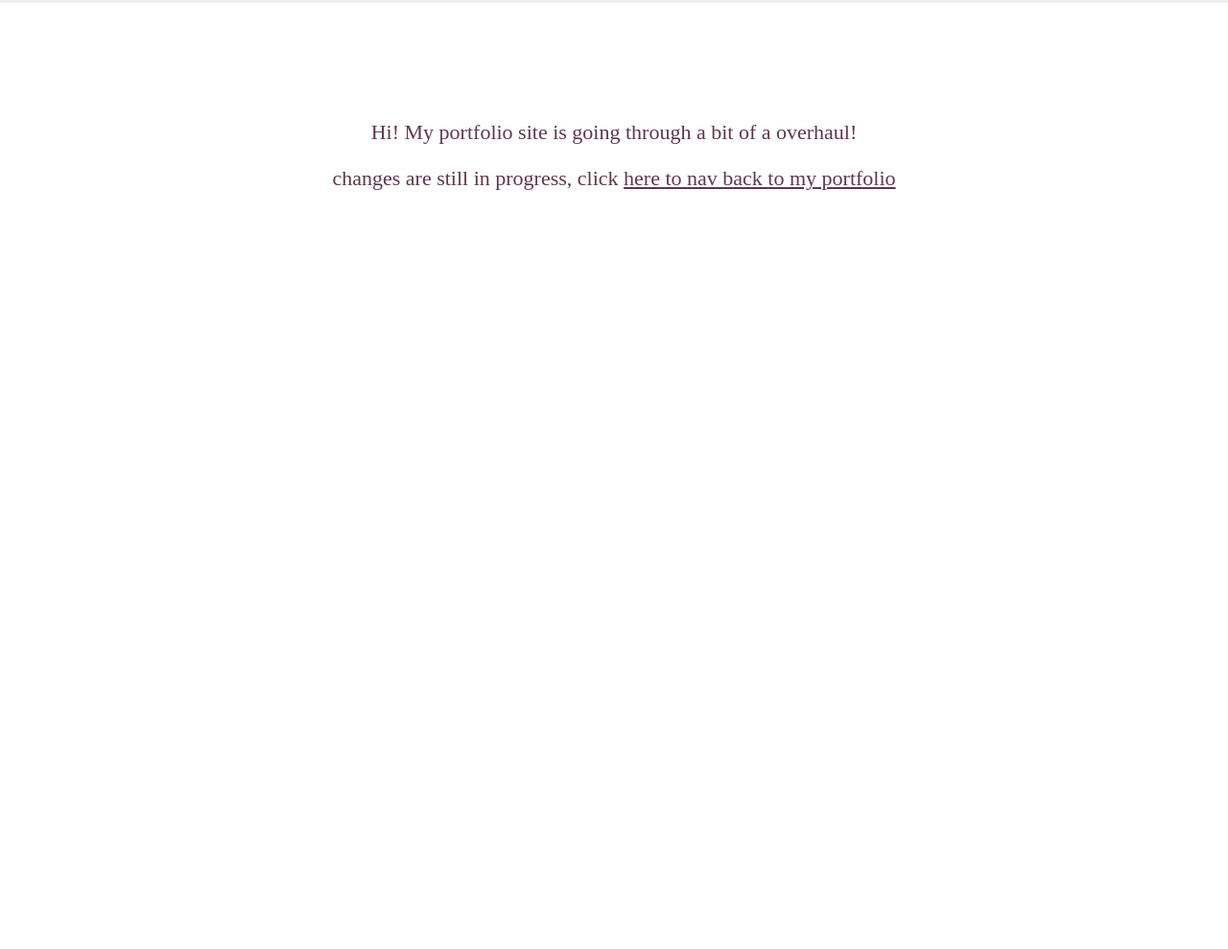
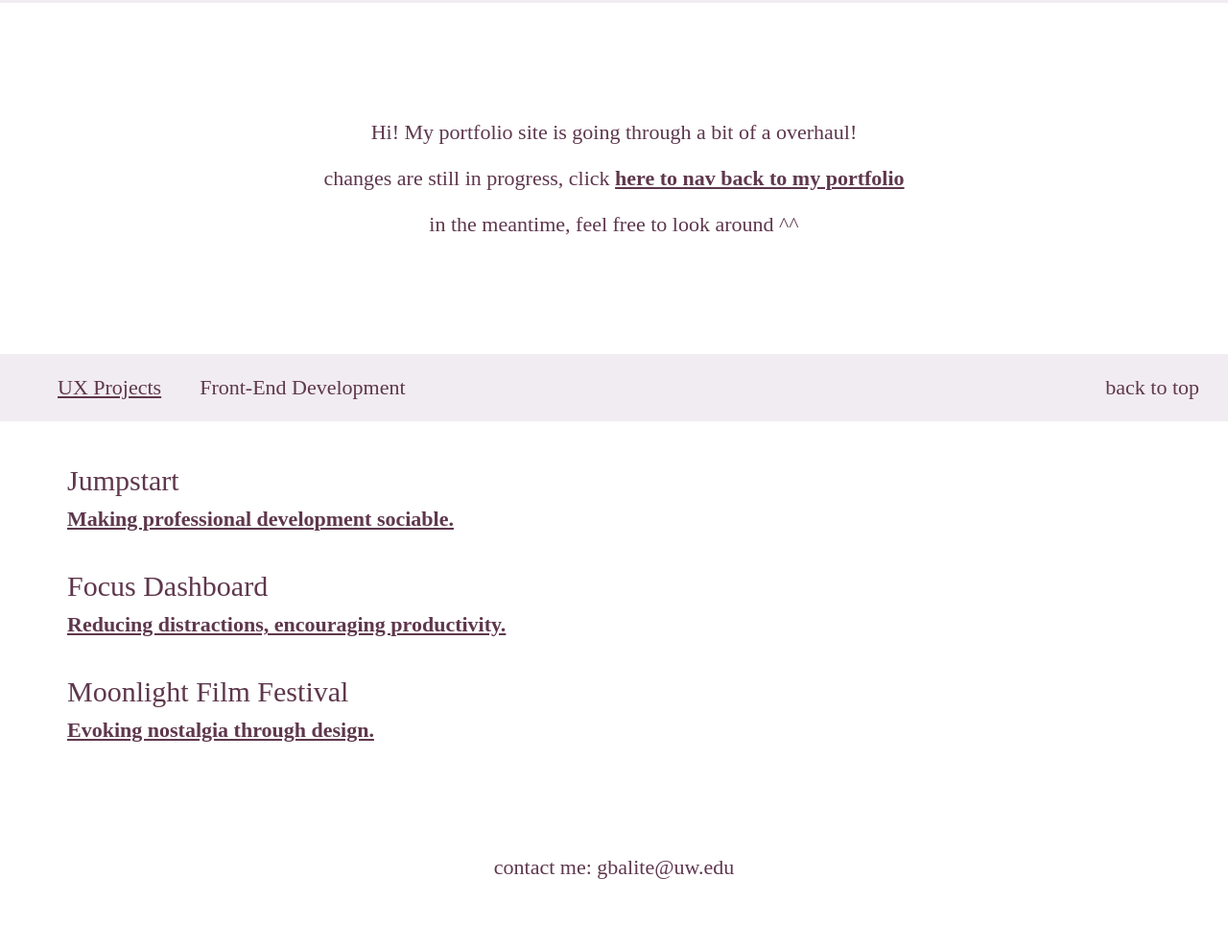
Before and after one commit to gwyneth-acb/portfolio, a plain HTML site: page portfolio.html in a window 1280 px wide. Shown: the part 347-1336 px from the top of the page at 96% size. Before the commit the page ends 800 px from the top, so only its background shows below. Drawn offline with Linux system fonts and the light colour scheme; a web font is replaced by a local one.

Commit message:
added 2nd nav bar and started on overview cards

```diff
--- a/portfolio.html
+++ b/portfolio.html
@@ -18,16 +18,63 @@
     </header>
 
     <nav id="main-nav">
-        <p id="selected"> My Works </p>
+        <p class="selected"> My Works </p>
         <p> About Me </p>
     </nav>
 
     <main>
-        <p> Hi! My portfolio site is going through a bit of a overhaul! </p>
-        <p> changes are still in progress, click <a href="index.html">here to nav back to my portfolio </a></p>
+
+        <section>
+            <p> Hi! My portfolio site is going through a bit of a overhaul! </p>
+            <p> changes are still in progress, click <a href="index.html">here to nav back to my portfolio </a></p>
+            <p> in the meantime, feel free to look around ^^</p>
+        </section>
+
+        <section id="landing-txt">
+            <p class="italic"> My designs are driven by empathy, creativity, passion and bold moves.</p>
+            <p> See my <a href="https://drive.google.com/file/d/16rpX_4W7LJ28QhyDWSR6vNNjlXsfI_4f/view?usp=sharing">resume</a>.</p>
+        </section>
+
+
+        <nav>
+            <div>
+                <p class="selected">UX Projects</p>
+                <p>Front-End Development</p>
+            </div>
+            <p> back to top</p>
+        </nav>
+
+        <section id="overview-cntr">
+
+            <article class="overview-card">
+                <div>
+                    <h2> Jumpstart </h2>
+                    <p> <a href="loast.html">Making professional development sociable.</a></p>
+                </div>
+            </article>
+
+            <article class="overview-card">
+                <div>
+                    <h2> Focus Dashboard </h2>
+                    <p> <a href="focus.html">Reducing distractions, encouraging productivity.</a></p>
+                </div>
+            </article>
+
+            <article class="overview-card">
+                <div>
+                    <h2> Moonlight Film Festival </h2>
+                    <p> <a href="moonlight.html">Evoking nostalgia through design.</a></p>
+                </div>
+            </article>
+
+        </section>
 
 
     </main>
+
+    <footer>
+        <p> contact me: gbalite@uw.edu</p>
+    </footer>
 
 
 
--- a/static/styles2.css
+++ b/static/styles2.css
@@ -16,19 +16,53 @@ p {
     font-family: "Inria Serif";
 }
 
+h2 {
+    font-family: "Inria Serif";
+    font-weight: normal;
+}
+
+a {
+    font-weight: bold;
+}
+
 body {
     margin: 0;
     padding: 0;
 }
 
-main {
-    padding-top: 100px;
+#landing-txt {
+    display: none;
 }
 
-main p {
+section {
+    padding: 100px 0;
+}
+
+main p, footer, h2 {
     font-size: 22px;
+}
+
+section p, footer {
     text-align: center;
 }
+
+h2 {
+    font-size: 30px;
+}
+
+footer {
+    padding: 50px
+}
+
+.italic {
+    font-style: italic;
+}
+
+.selected {
+    text-decoration: underline;
+}
+
+/* HEADER */
 
 #namemark {
     margin: 0;
@@ -40,7 +74,6 @@ main p {
 }
 
 header {
-
     margin: 0;
     padding: 0;
     width: 100%;
@@ -48,18 +81,43 @@ header {
     text-align: center;
 }
 
-#main-nav {
+/* NAV BAR */
+
+nav {
     position: sticky;
     top: 0;
-    display: flex;
     background-color: #F1ECF1;
+    font-size: 27px;
+    justify-content: space-between;
+}
+
+#main-nav {
+    align-items: center;
     justify-content: center;
-    align-items: center;
-    gap: 40px;
-    font-size: 27px;
     z-index: 1000; /* Ensures the navbar stays on top */
 }
 
-#selected {
-    text-decoration: underline;
+nav, nav div {
+    display: flex;
+    padding: 0 30px;
+    gap: 40px;
 }
+
+/* OVERVIEW CARD */
+
+.overview-card {
+    padding: 10px 60px;
+}
+
+.overview-card h2 {
+    margin: 10px;
+}
+
+.overview-card p {
+    margin: 10px;
+    text-align: left;
+}
+
+#overview-cntr {
+    padding: 25px 0
+}
```
